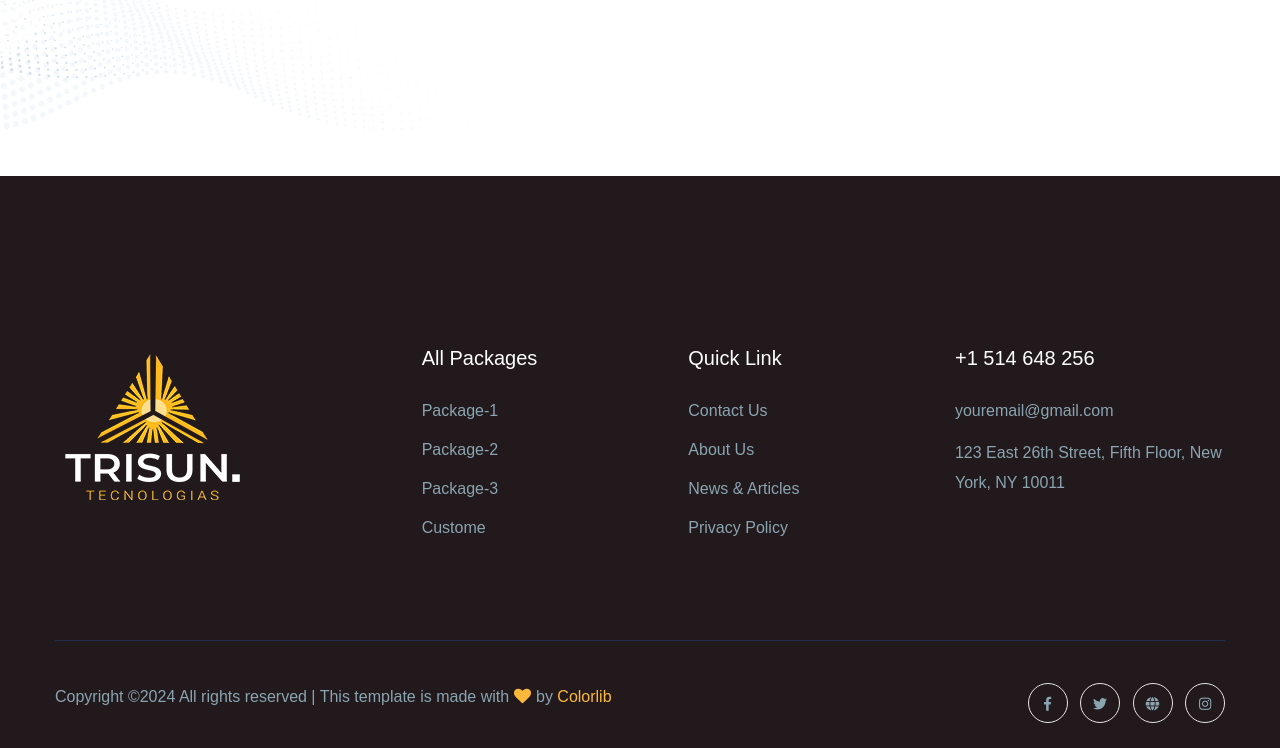
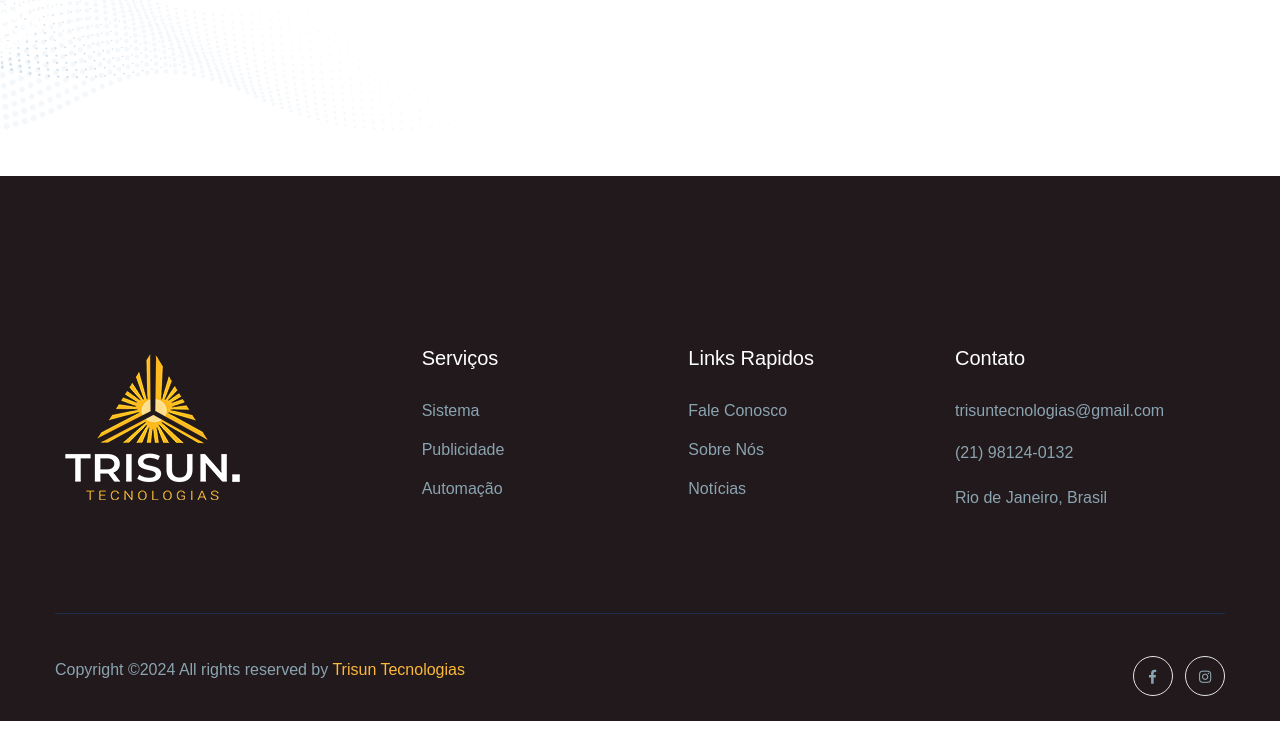
Before and after one commit to Trisun-Tecnologias/SiteTrisun, a plain HTML site: page about.html in a window 1280 px wide. Shown: the part 2259-3007 px from the top of the page. After the commit the page ends 2980 px from the top, so only its background shows below. Drawn offline with nearby package versions, Linux system fonts and the light colour scheme; a web font is replaced by a local one.

Commit message:
Footer standardization

```diff
--- a/about.html
+++ b/about.html
@@ -271,12 +271,11 @@
                 <div class="col-xl-2 col-lg-2 col-md-4 col-sm-6">
                     <div class="single-footer-caption mb-50">
                         <div class="footer-tittle">
-                                    <h4>All packages</h4>
+                            <h4>Serviços</h4>
                             <ul>
-                                        <li><a href="#">Package-1</a></li>
-                                        <li><a href="#">Package-2</a></li>
-                                        <li><a href="#">Package-3</a></li>
-                                        <li><a href="#">Custome</a></li>
+                                <li><a href="#">Sistema</a></li>
+                                <li><a href="#">Publicidade</a></li>
+                                <li><a href="#">Automação</a></li>
                             </ul>
                         </div>
                     </div>
@@ -284,12 +283,11 @@
                 <div class="col-xl-2 col-lg-3 col-md-4 col-sm-6">
                     <div class="single-footer-caption mb-50">
                         <div class="footer-tittle">
-                                    <h4>Quick Link</h4>
+                            <h4>Links Rapidos</h4>
                             <ul>
-                                        <li><a href="#">Contact Us</a></li>
-                                        <li><a href="#">About Us</a></li>
-                                        <li><a href="#">News & Articles</a></li>
-                                        <li><a href="#">Privacy Policy</a></li>
+                                <li><a href="contact.html">Fale Conosco</a></li>
+                                <li><a href="about.html">Sobre Nós</a></li>
+                                <li><a href="blog.html">Notícias</a></li>
                             </ul>
                         </div>
                     </div>
@@ -297,11 +295,12 @@
                 <div class="col-xl-3 col-lg-3 col-md-4 col-sm-6">
                     <div class="single-footer-caption mb-50">
                         <div class="footer-tittle">
-                                    <h4>+1 514 648 256</h4>
+                            <h4>Contato</h4>
                             <ul>
-                                        <li><a href="#">youremail@gmail.com</a></li>
+                                <li><a href="#">trisuntecnologias@gmail.com</a></li>
                             </ul>
-                                    <p>123 East 26th Street, Fifth Floor, New York, NY 10011</p>
+                            <p>(21) 98124-0132</p>
+                            <p>Rio de Janeiro, Brasil</p>
                         </div>
                     </div>
                 </div>
@@ -312,17 +311,15 @@
                 <div class="col-xl-9 col-lg-9 ">
                     <div class="footer-copy-right">
                         <p><!-- Link back to Colorlib can't be removed. Template is licensed under CC BY 3.0. -->
-  Copyright &copy;<script>document.write(new Date().getFullYear());</script> All rights reserved | This template is made with <i class="fa fa-heart" aria-hidden="true"></i> by <a href="https://colorlib.com" target="_blank">Colorlib</a>
+Copyright &copy;<script>document.write(new Date().getFullYear());</script> All rights reserved </i> by <a href="https://www.trisuntecnologias.com.br/" target="_blank">Trisun Tecnologias</a>
 <!-- Link back to Colorlib can't be removed. Template is licensed under CC BY 3.0. --></p>
                     </div>
                 </div>
                 <div class="col-xl-3 col-lg-3">
                     <!-- Footer Social -->
                     <div class="footer-social f-right">
-                                <a href="#"><i class="fab fa-facebook-f"></i></a>
-                                <a href="#"><i class="fab fa-twitter"></i></a>
-                                <a href="#"><i class="fas fa-globe"></i></a>
-                                <a href="#"><i class="fab fa-instagram"></i></a>
+                        <a href="https://www.facebook.com/TrisunTecnologias"><i class="fab fa-facebook-f"></i></a>
+                        <a href="https://www.instagram.com/trisuntecnologias/"><i class="fab fa-instagram"></i></a>
                     </div>
                 </div>
             </div>
--- a/contact.html
+++ b/contact.html
@@ -186,12 +186,11 @@
                 <div class="col-xl-2 col-lg-2 col-md-4 col-sm-6">
                     <div class="single-footer-caption mb-50">
                         <div class="footer-tittle">
-                                    <h4>All packages</h4>
+                            <h4>Serviços</h4>
                             <ul>
-                                        <li><a href="#">Package-1</a></li>
-                                        <li><a href="#">Package-2</a></li>
-                                        <li><a href="#">Package-3</a></li>
-                                        <li><a href="#">Custome</a></li>
+                                <li><a href="#">Sistema</a></li>
+                                <li><a href="#">Publicidade</a></li>
+                                <li><a href="#">Automação</a></li>
                             </ul>
                         </div>
                     </div>
@@ -199,12 +198,11 @@
                 <div class="col-xl-2 col-lg-3 col-md-4 col-sm-6">
                     <div class="single-footer-caption mb-50">
                         <div class="footer-tittle">
-                                    <h4>Quick Link</h4>
+                            <h4>Links Rapidos</h4>
                             <ul>
-                                        <li><a href="#">Contact Us</a></li>
-                                        <li><a href="#">About Us</a></li>
-                                        <li><a href="#">News & Articles</a></li>
-                                        <li><a href="#">Privacy Policy</a></li>
+                                <li><a href="contact.html">Fale Conosco</a></li>
+                                <li><a href="about.html">Sobre Nós</a></li>
+                                <li><a href="blog.html">Notícias</a></li>
                             </ul>
                         </div>
                     </div>
@@ -212,11 +210,12 @@
                 <div class="col-xl-3 col-lg-3 col-md-4 col-sm-6">
                     <div class="single-footer-caption mb-50">
                         <div class="footer-tittle">
-                                    <h4>+1 514 648 256</h4>
+                            <h4>Contato</h4>
                             <ul>
-                                        <li><a href="#">youremail@gmail.com</a></li>
+                                <li><a href="#">trisuntecnologias@gmail.com</a></li>
                             </ul>
-                                    <p>123 East 26th Street, Fifth Floor, New York, NY 10011</p>
+                            <p>(21) 98124-0132</p>
+                            <p>Rio de Janeiro, Brasil</p>
                         </div>
                     </div>
                 </div>
@@ -227,17 +226,15 @@
                 <div class="col-xl-9 col-lg-9 ">
                     <div class="footer-copy-right">
                         <p><!-- Link back to Colorlib can't be removed. Template is licensed under CC BY 3.0. -->
-  Copyright &copy;<script>document.write(new Date().getFullYear());</script> All rights reserved | This template is made with <i class="fa fa-heart" aria-hidden="true"></i> by <a href="https://colorlib.com" target="_blank">Colorlib</a>
+Copyright &copy;<script>document.write(new Date().getFullYear());</script> All rights reserved </i> by <a href="https://www.trisuntecnologias.com.br/" target="_blank">Trisun Tecnologias</a>
 <!-- Link back to Colorlib can't be removed. Template is licensed under CC BY 3.0. --></p>
                     </div>
                 </div>
                 <div class="col-xl-3 col-lg-3">
                     <!-- Footer Social -->
                     <div class="footer-social f-right">
-                                <a href="#"><i class="fab fa-facebook-f"></i></a>
-                                <a href="#"><i class="fab fa-twitter"></i></a>
-                                <a href="#"><i class="fas fa-globe"></i></a>
-                                <a href="#"><i class="fab fa-instagram"></i></a>
+                        <a href="https://www.facebook.com/TrisunTecnologias"><i class="fab fa-facebook-f"></i></a>
+                        <a href="https://www.instagram.com/trisuntecnologias/"><i class="fab fa-instagram"></i></a>
                     </div>
                 </div>
             </div>
```
Also changed, not shown: blog.html (+5 -5 lines), blog_details.html (+5 -5 lines), blog_details2.html (+5 -5 lines), blog_details3.html (+5 -5 lines), index.html (+3 -4 lines), services.html (+15 -18 lines). Lines whose indentation alone changed are shown as unchanged.
